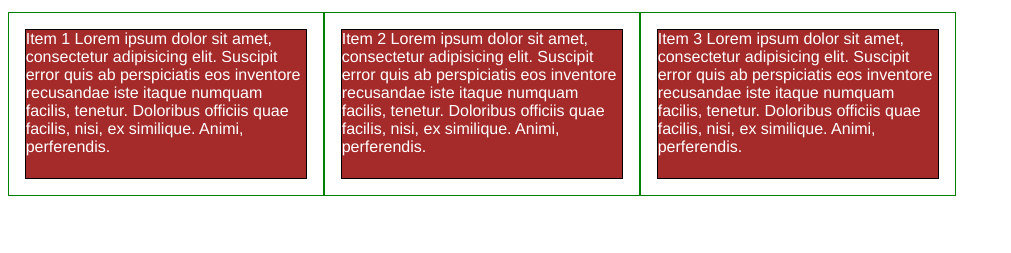
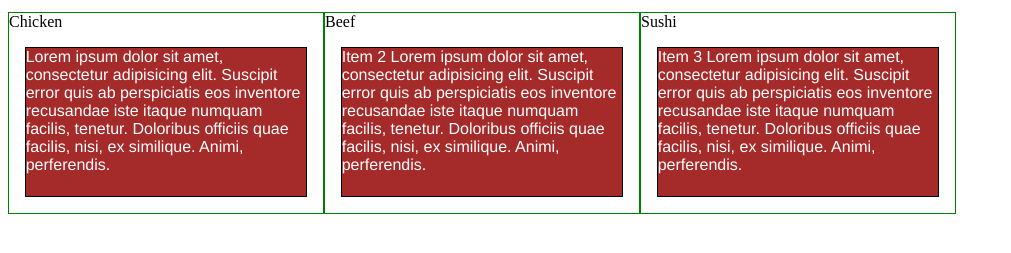
Before and after one commit to soltty/mod2-firstsite, a plain HTML site: page index.html in a window 1280 px wide. Shown: the part 61-314 px from the top of the page, without its empty margins (0-1011 px from the left). Drawn offline with Linux system fonts and the light colour scheme.

Commit message:
First rectification

```diff
--- a/index.html
+++ b/index.html
@@ -3,15 +3,24 @@
 <head>
 <meta charset="utf-8">
 <meta name="viewport" content="width=device-width, initial-scale=1">
-<title>Our Menu</title>
+<title>Assignment Solution for Module 2</title>
 <link rel="stylesheet" href="css/styles.css">
 </head>
 <body>
 <h1>Our Menu</h1>
 <div class="row">
-  <div class="col-lg-3 col-md-6"><p>Item 1 Lorem ipsum dolor sit amet, consectetur adipisicing elit. Suscipit error quis ab perspiciatis eos inventore recusandae iste itaque numquam facilis, tenetur. Doloribus officiis quae facilis, nisi, ex similique. Animi, perferendis. </p></div>
-  <div class="col-lg-3 col-md-6"><p>Item 2 Lorem ipsum dolor sit amet, consectetur adipisicing elit. Suscipit error quis ab perspiciatis eos inventore recusandae iste itaque numquam facilis, tenetur. Doloribus officiis quae facilis, nisi, ex similique. Animi, perferendis. </p></div>
-  <div class="col-lg-3 col-md-6"><p>Item 3 Lorem ipsum dolor sit amet, consectetur adipisicing elit. Suscipit error quis ab perspiciatis eos inventore recusandae iste itaque numquam facilis, tenetur. Doloribus officiis quae facilis, nisi, ex similique. Animi, perferendis. </p></div>
+  <div class="col-lg-3 col-md-6 col-sm-12">
+  <div class="title-1">Chicken</div>
+  <p> Lorem ipsum dolor sit amet, consectetur adipisicing elit. Suscipit error quis ab perspiciatis eos inventore recusandae iste itaque numquam facilis, tenetur. Doloribus officiis quae facilis, nisi, ex similique. Animi, perferendis.</p>
+  </div>
+  <div class="col-lg-3 col-md-6 col-sm-12">
+  <div class="title-2">Beef</div>
+  <p>Item 2 Lorem ipsum dolor sit amet, consectetur adipisicing elit. Suscipit error quis ab perspiciatis eos inventore recusandae iste itaque numquam facilis, tenetur. Doloribus officiis quae facilis, nisi, ex similique. Animi, perferendis.</p>
+  </div>
+  <div class="col-lg-3 col-md-10 col-sm-12">
+  <div class="title-3">Sushi</div>
+  <p>Item 3 Lorem ipsum dolor sit amet, consectetur adipisicing elit. Suscipit error quis ab perspiciatis eos inventore recusandae iste itaque numquam facilis, tenetur. Doloribus officiis quae facilis, nisi, ex similique. Animi, perferendis.</p>
+  </div>
  </div>
 </body>
 </html>
```
